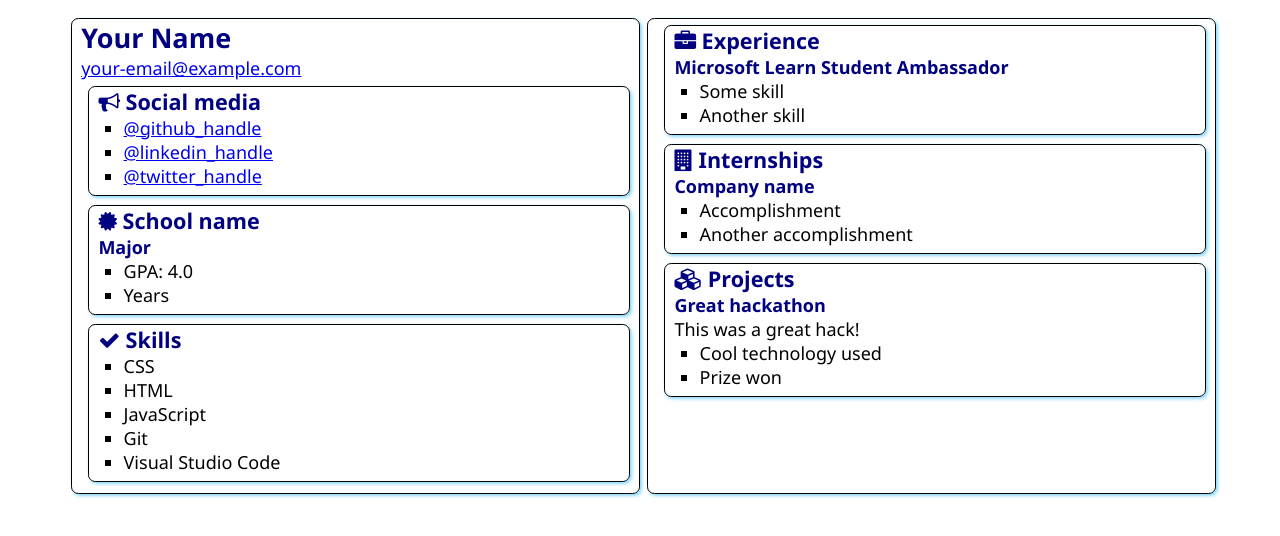
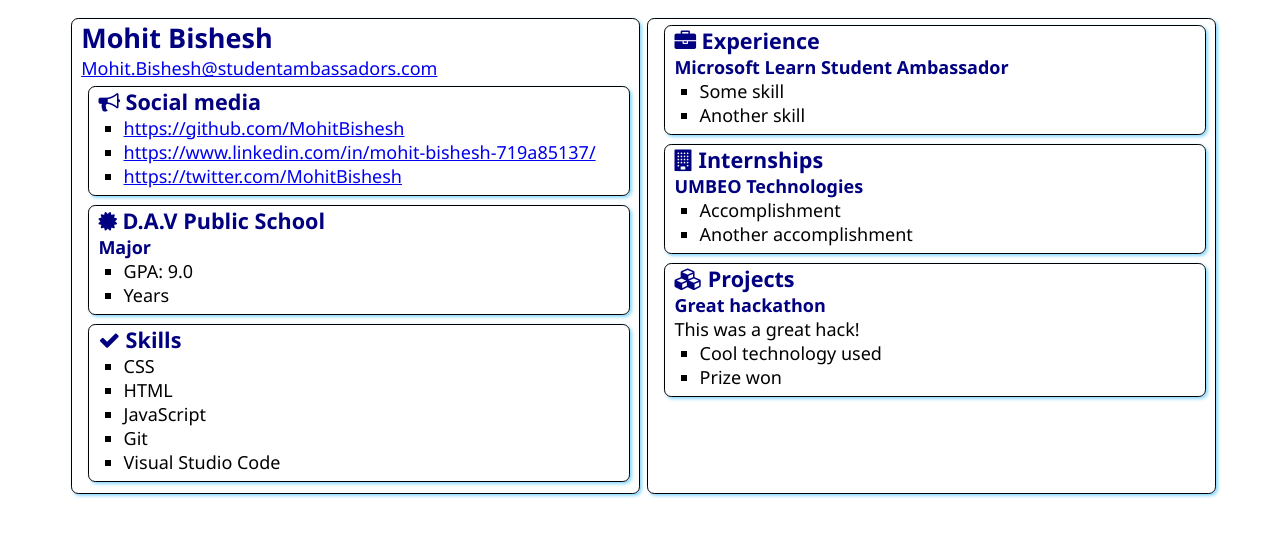
Before and after one commit to MohitBishesh/SATechnicalOnboarding, a plain HTML site: page src/index.html in a window 1280 px wide. Drawn offline with Linux system fonts and the light colour scheme.

Commit message:
Update index.html

```diff
--- a/src/index.html
+++ b/src/index.html
@@ -12,8 +12,8 @@
 <body>
     <main>
         <article class="box">
-            <h1>Your Name</h1>
-            <div><a href="mailto:your.email@example.com">your-email@example.com</a></div>
+            <h1>Mohit Bishesh</h1>
+            <div><a href="mailto:your.email@example.com">Mohit.Bishesh@studentambassadors.com</a></div>
 
             <section class="box">
                 <h2>
@@ -21,9 +21,9 @@
                     Social media
                 </h2>
                 <ul>
-                    <li><a href="https://github.com/<handle>">@github_handle</a></li>
-                    <li><a href="https://linkedin.com/in/<handle>">@linkedin_handle</a></li>
-                    <li><a href="https://twitter.com/<handle>">@twitter_handle</a></li>
+                    <li><a href="https://github.com/<handle>">https://github.com/MohitBishesh</a></li>
+                    <li><a href="https://linkedin.com/in/<handle>">https://www.linkedin.com/in/mohit-bishesh-719a85137/</a></li>
+                    <li><a href="https://twitter.com/<handle>">https://twitter.com/MohitBishesh</a></li>
                 </ul>
             </section>
 
@@ -31,11 +31,11 @@
                 <div class="education">
                     <h2>
                         <i class="fa fa-certificate" aria-hidden="true"></i>
-                        School name
+                        D.A.V Public School
                     </h2>
                     <h3>Major</h3>
                     <ul>
-                        <li>GPA: 4.0</li>
+                        <li>GPA: 9.0</li>
                         <li>Years</li>
                     </ul>
                 </div>
@@ -73,7 +73,7 @@
                     Internships
                 </h2>
 
-                <h3>Company name</h3>
+                <h3>UMBEO Technologies</h3>
                 <ul>
                     <li>Accomplishment</li>
                     <li>Another accomplishment</li>
```
